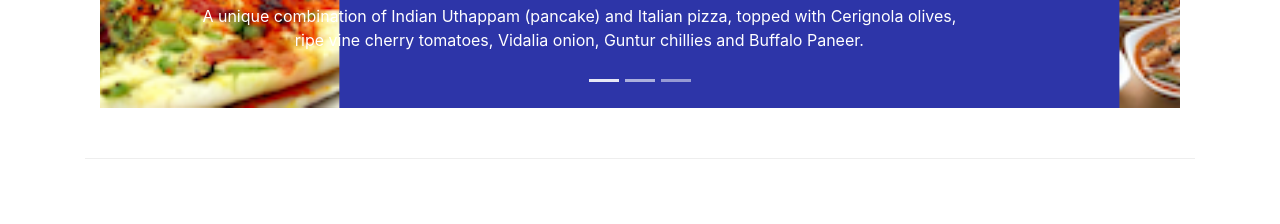
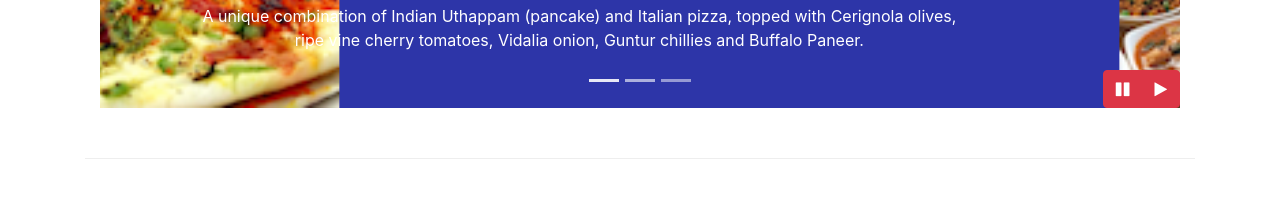
Before and after one commit to maanvendrasingh/frontend-framework, a website: page index.html in a window 1280 px wide. Shown: the part 576-800 px from the top of the page. Drawn offline with nearby package versions, Linux system fonts and the light colour scheme.

Commit message:
Bootstrap Jquery

```diff
--- a/css/styles.css
+++ b/css/styles.css
@@ -58,3 +58,10 @@ body{
     left: 0;
     min-height: 300px;
 }
+
+#carouselButton{
+    position: absolute;
+    right: 0px;
+    bottom: 0px;
+    z-index: 1;
+}
--- a/index.html
+++ b/index.html
@@ -227,9 +227,18 @@
                     <a class="carousel-control-next" href="#mycarousel" role="button" data-slide="next">
                         <span class="carousel-control-next-icon"></span>
                     </a>
+                    <div class="btn-group" id="carouselButton">
+                        <button class="btn btn-danger" id="carousel-pause">
+                            <span class="fa fa-pause"></span>
+                        </button>
+                        <button class="btn btn-danger" id="carousel-play">
+                            <span class="fa fa-play"></span>
+                        </button>
+                    </div>
                 </div>
             </div>
         </div>
+
         <div class="row row-content align-items-center">
             <div class="col-12 col-sm-4 order-sm-last col-md-3">
                 <h3>Our Lipsmacking Culinary Creations</h3>
@@ -277,76 +286,8 @@
                     <p class="d-none d-sm-block">Award winning three-star Michelin chef with wide International experience having worked closely with whos-who in the culinary world, he specializes in creating mouthwatering Indo-Italian fusion experiences. </p>
                     </div>
                 </div>
-                </div>
+            </div>
         </div>
-
-        <!-- <div class="row row-content align-items-center">
-            <div class="col-12 col-sm-8 offset-sm-2">
-                <div class="cards" id="reserveTable">
-                    <h3 class="card-header bg-warning text-white">Reserve a Table</h3>
-                    <div class="card-body">
-                        <form>
-                            <div class="form-group row">
-                                <label for="guest" class="col-sm-2 col-form-label"><strong>Number of Guests</strong></label>
-                                <div class="col-sm-10">
-                                    <div class="form-check form-check-inline">
-                                        <input class="form-check-input" type="radio"
-                                        name="inlineRadioOptions" id="inlineRadio1" value="option1">
-                                        <label class="form-check-label" for="inlineRadio1">1</label>
-                                      </div>
-                                      <div class="form-check form-check-inline">
-                                        <input class="form-check-input" type="radio"
-                                        name="inlineRadioOptions" id="inlineRadio2" value="option2">
-                                        <label class="form-check-label" for="inlineRadio2">2</label>
-                                      </div>
-                                      <div class="form-check form-check-inline">
-                                        <input class="form-check-input" type="radio"
-                                        name="inlineRadioOptions" id="inlineRadio3" value="option3">
-                                        <label class="form-check-label" for="inlineRadio3">3</label>
-                                      </div>
-                                      <div class="form-check form-check-inline">
-                                        <input class="form-check-input" type="radio"
-                                        name="inlineRadioOptions" id="inlineRadio4" value="option4">
-                                        <label class="form-check-label" for="inlineRadio4">4</label>
-                                      </div>
-                                      <div class="form-check form-check-inline">
-                                        <input class="form-check-input" type="radio"
-                                        name="inlineRadioOptions" id="inlineRadio5" value="option5">
-                                        <label class="form-check-label" for="inlineRadio5">5</label>
-                                      </div>
-                                      <div class="form-check form-check-inline">
-                                        <input class="form-check-input" type="radio"
-                                        name="inlineRadioOptions" id="inlineRadio6" value="option6">
-                                        <label class="form-check-label" for="inlineRadio6">6</label>
-                                      </div>
-                                </div>
-                            </div>
-
-                            <div class="form-group row">
-                                <label for="datetime" class="col-sm-2 col-form-label"><strong>Date and Time</strong></label>
-                                <div class="col-12 col-sm-4">
-                                    <input type="date" class="form-control" id="date"
-                        name="date" placeholder="Date">
-                                </div>
-                                <div class="col-12 col-sm-4">
-                                    <input type="time" class="form-control" id="time"
-                        name="time" placeholder="time">
-                                </div>
-                            </div>
-
-                            <div class="form-group row">
-                                <div class="col-sm-10 offset-md-2">
-                                    <button type="submit" class="btn btn-primary">Reserve</button>
-                                </div>
-                            </div>
-
-                        </form>
-                    </div>
-
-                </div>
-            </div>
-        </div> -->
-
     </div>
 
     <footer class="footer">
@@ -394,5 +335,16 @@
     <script src="node_modules/jquery/dist/jquery.slim.min.js"></script>
     <script src="node_modules/popper.js/dist/umd/popper.min.js"></script>
     <script src="node_modules/bootstrap/dist/js/bootstrap.min.js"></script>
+    <script>
+        $(document).ready(function() {
+            $('#mycarousel').carousel( {interval : 2000} );
+            $('#carousel-pause').click(function(){
+                $('#mycarousel').carousel('pause');
+            });
+            $('#carousel-play').click(function(){
+                $('#mycarousel').carousel('cycle');
+            });
+        })
+    </script>
 </body>
 </html>
```
